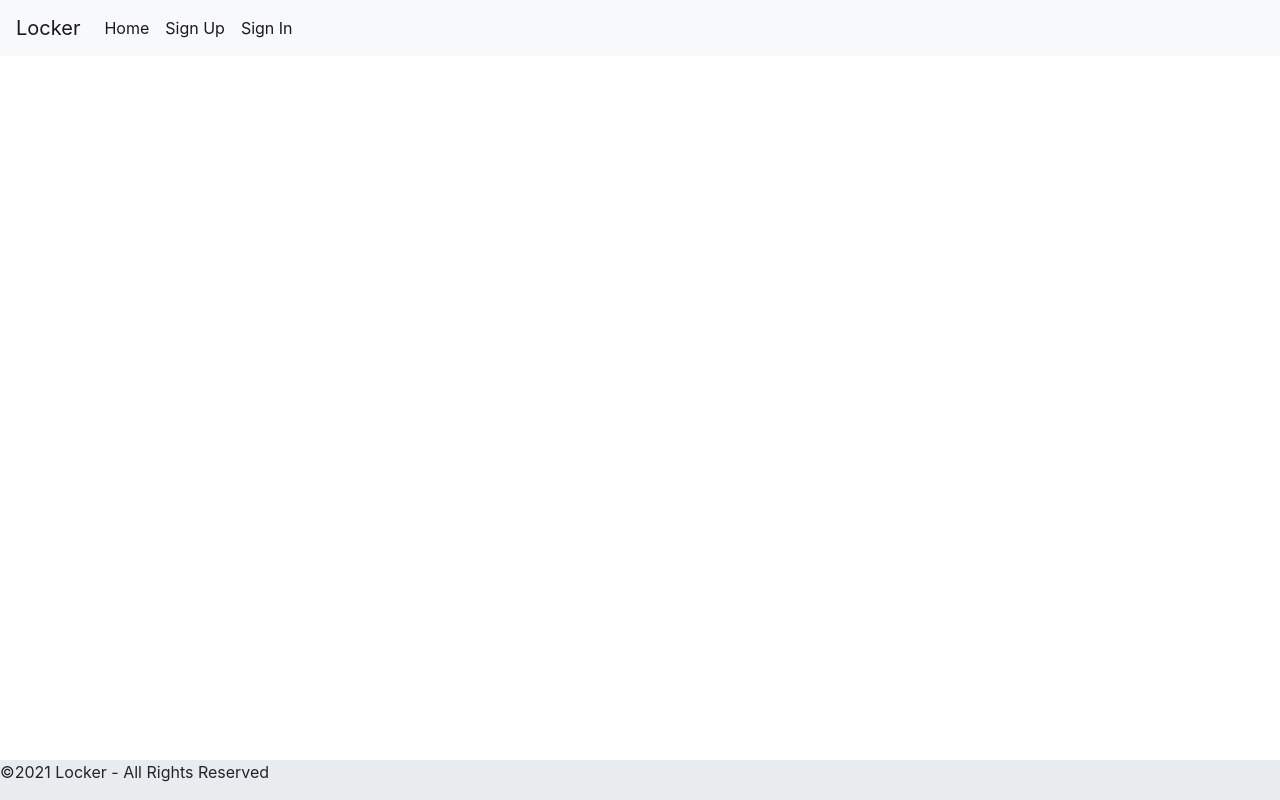
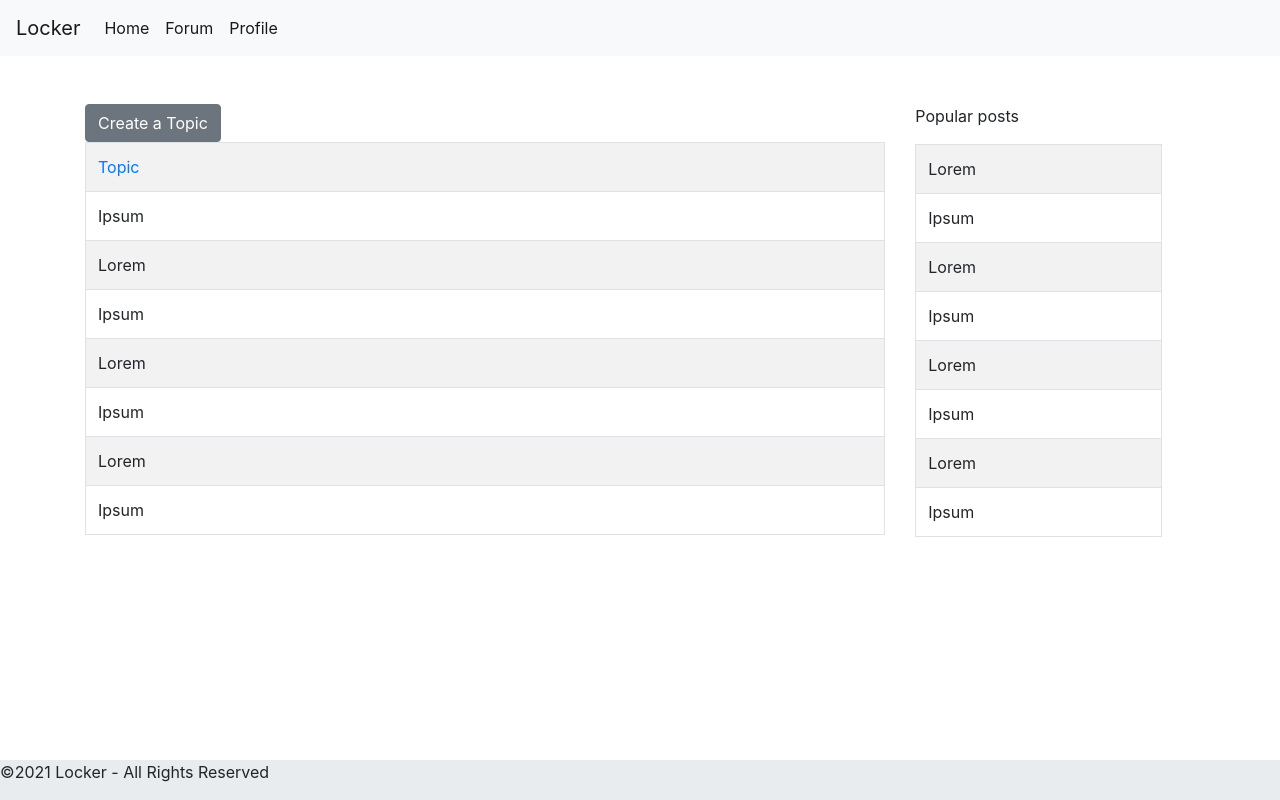
Before and after one commit to alexisbernier/locker-project, a React (Create React App) app: page /ForumPage in a window 1280 px wide. Built offline with nearby package versions, Linux system fonts and the light colour scheme.

Commit message:
update: update forumpage

```diff
--- a/src/pages/ForumPage.js
+++ b/src/pages/ForumPage.js
@@ -1,10 +1,80 @@
-import Nav from "../components/Navbar";
+import NavCo from "../components/NavbarWhenConnected";
 import Footer from "../components/Footer";
+
+import { Container, Row, Col, Table, Button } from "react-bootstrap";
 
 const ForumPage = () => {
   return (
     <>
-      <Nav />
+      <NavCo />
+      <Container className="pr-5">
+        <Row>
+          <Col sm={9}>
+            <Button variant="secondary">Create a Topic</Button>
+            <Table striped bordered hover size="md">
+              <tbody>
+                <tr>
+                  <td>
+                    <a href="/TopicPage">Topic</a>
+                  </td>
+                </tr>
+                <tr>
+                  <td>Ipsum</td>
+                </tr>
+                <tr>
+                  <td>Lorem</td>
+                </tr>
+                <tr>
+                  <td>Ipsum</td>
+                </tr>
+                <tr>
+                  <td>Lorem</td>
+                </tr>
+                <tr>
+                  <td>Ipsum</td>
+                </tr>
+                <tr>
+                  <td>Lorem</td>
+                </tr>
+                <tr>
+                  <td>Ipsum</td>
+                </tr>
+              </tbody>
+            </Table>
+          </Col>
+          <Col sm={3}>
+            <p>Popular posts</p>
+            <Table striped bordered hover size="md">
+              <tbody>
+                <tr>
+                  <td>Lorem</td>
+                </tr>
+                <tr>
+                  <td>Ipsum</td>
+                </tr>
+                <tr>
+                  <td>Lorem</td>
+                </tr>
+                <tr>
+                  <td>Ipsum</td>
+                </tr>
+                <tr>
+                  <td>Lorem</td>
+                </tr>
+                <tr>
+                  <td>Ipsum</td>
+                </tr>
+                <tr>
+                  <td>Lorem</td>
+                </tr>
+                <tr>
+                  <td>Ipsum</td>
+                </tr>
+              </tbody>
+            </Table>
+          </Col>
+        </Row>
+      </Container>
       <Footer />
     </>
   );
```
